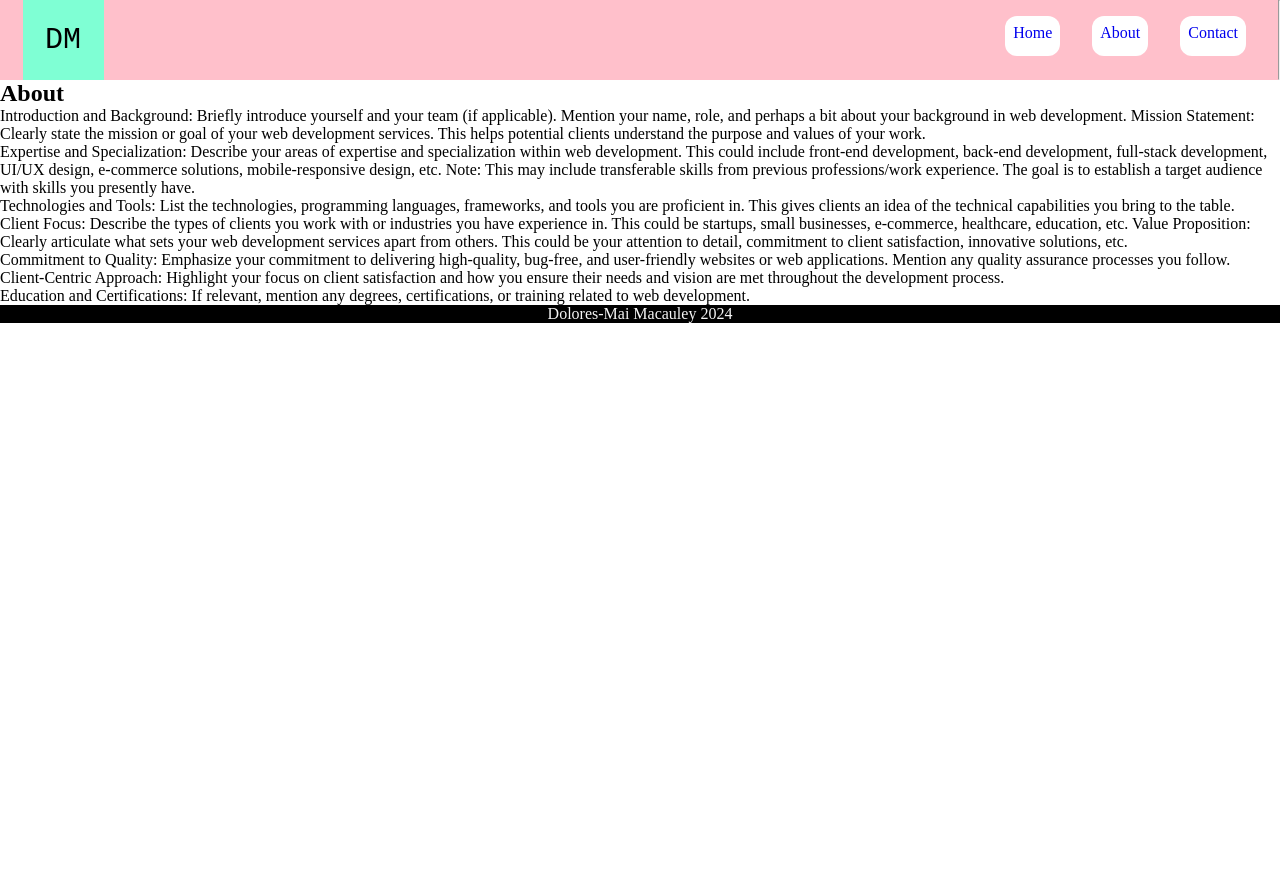
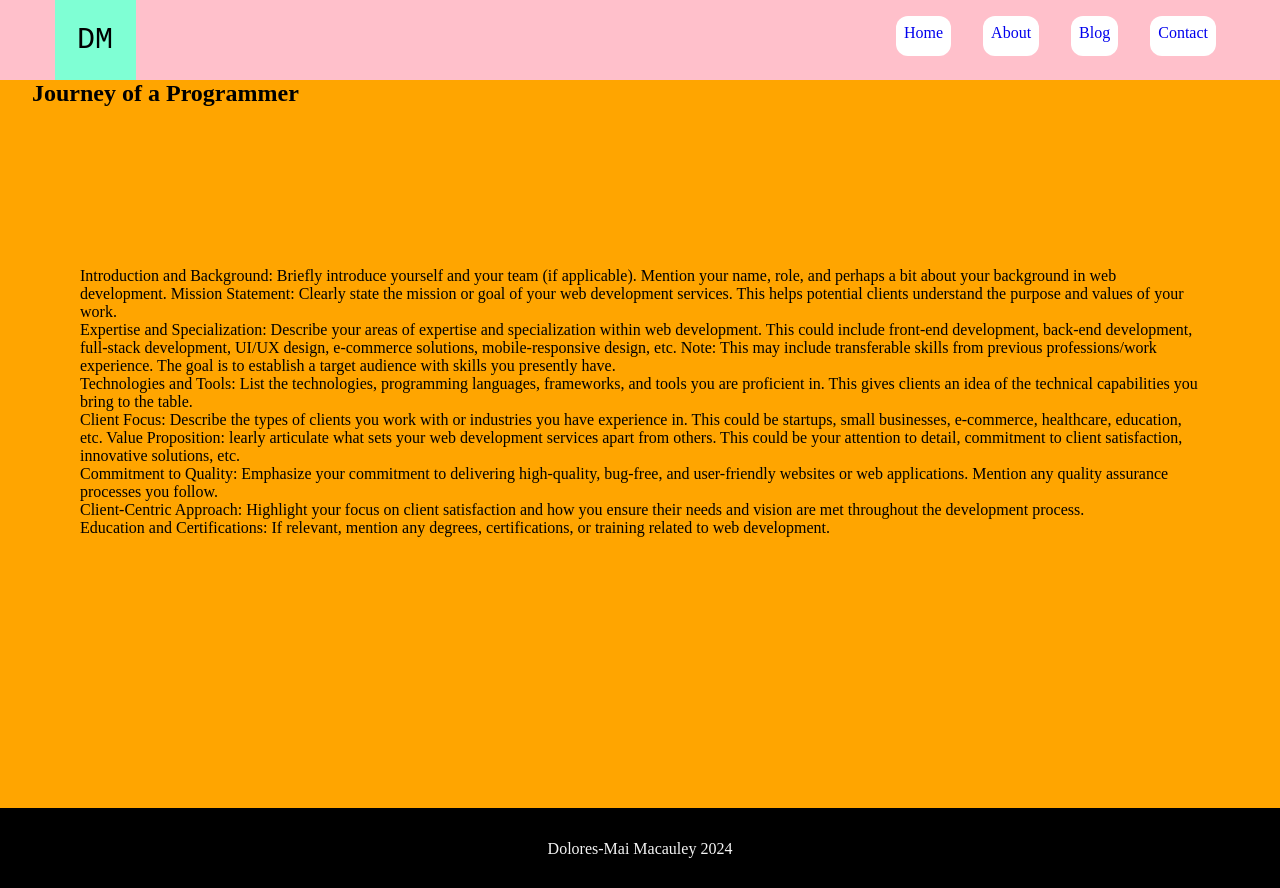
Before and after one commit to DoloresM/dolores-portfolio, a React (Vite) app: page /about in a window 1280 px wide. Before the commit the page ends 800 px from the top, so only its background shows below. Built offline with nearby package versions, Linux system fonts and the light colour scheme.

Commit message:
skeleton of all pages included

```diff
--- a/src/App.css
+++ b/src/App.css
@@ -2,7 +2,9 @@
   box-sizing: border-box;
   margin: 0;
 }
-
+.container{
+padding: 0 2em;
+}
 body {
   margin: 0;
   display: flex;
@@ -65,22 +67,26 @@ li{
 .link-style{
   text-decoration: none;
 
-
 }
 
 hr{
   margin:0;
 }
 
+.full-screen{
+  height: 91vh;
+  width: 100vw;
+  background-color: orange;
+
+}
+
+.content{
+  padding: 10em 3em;
+  display: flex;
+}
 
 
 
-header{
-  height: 91vh;
-  width: 100vw;
-
-  display: flex;
-}
 
 .sub-header{
 flex-direction: column;
@@ -113,11 +119,11 @@ width: 50vw;
 
 .sub-header:first-child{
 color: gray;
-padding: 10em 3em;
+
 }
 
 .sub-header:last-child{
-  padding: 10em 3em;
+
 }
 
 .sub-header img{
@@ -140,4 +146,6 @@ footer{
   background-color: black;
   color: whitesmoke;
   text-align: center;
+  height: 10vh;
+  padding: 2em;
 }
--- a/src/App.jsx
+++ b/src/App.jsx
@@ -3,6 +3,7 @@ import { BrowserRouter as Router, Routes, Route, Link } from "react-router-dom";
 import Home from "./components/Home.jsx";
 import About from "./components/About.jsx";
 import Contact from "./components/Contact.jsx";
+import Blog from "./components/Blog.jsx";
 
 import './App.css'
 
@@ -15,6 +16,7 @@ function App() {
         <Routes>
           <Route path="/" element = {<Home/>} />
           <Route path="/about" element = {<About/>} />
+          <Route path="/blog" element = {<Blog/>} />
           <Route path="/contact" element = {<Contact email="dolores.macauley@gmail.com" phone="(555) 123-4567"/>} />
         </Routes>
       </Router>
--- a/src/components/About.jsx
+++ b/src/components/About.jsx
@@ -1,9 +1,12 @@
 import Navbar from "./Navbar.jsx";
 import Footer from "./Footer.jsx";
+
+
 const Summary = () => {
     return (
-        <>
-
+        <div className="container full-screen">
+          <h2>Journey of a Programmer</h2>
+          <div className="content">
             <p>
                 Introduction and Background:
 
@@ -27,7 +30,7 @@ Client Focus:
                 Describe the types of clients you work with or industries you have experience in. This could be startups, small businesses, e-commerce, healthcare, education, etc.
                 Value Proposition:
 
-Clearly articulate what sets your web development services apart from others. This could be your attention to detail, commitment to client satisfaction, innovative solutions, etc.
+                learly articulate what sets your web development services apart from others. This could be your attention to detail, commitment to client satisfaction, innovative solutions, etc.
 
                 <br/>
                 Commitment to Quality:
@@ -43,11 +46,9 @@ Highlight your focus on client satisfaction and how you ensure their needs and v
                 Education and Certifications:
 
                 If relevant, mention any degrees, certifications, or training related to web development.
-
             </p>
-<Footer/>
-
-    </>
+        </div>
+    </div>
     )
 }
 
@@ -57,8 +58,8 @@ export default function About(){
     return(
         <div>
             <Navbar/>
-            <h2>About</h2>
             <Summary/>
+            <Footer/>
         </div>
     );
 }
--- /dev/null
+++ b/src/components/Blog.jsx
@@ -0,0 +1,14 @@
+import Navbar from "./Navbar";
+const Blog = ()=>{
+    return(
+        <div>
+            <Navbar/>
+            <div className="full-screen">
+
+            </div>
+        </div>
+
+    )
+}
+
+export default Blog;
--- a/src/components/Body.jsx
+++ b/src/components/Body.jsx
@@ -5,13 +5,9 @@ import {faJs, faHtml5,faCss3Alt,faNode,faReact,faJava} from "@fortawesome/free-b
 
 const Body = ()=>{
     return(
-        <>
+        <div className="container">
         <div className="technology">
-
-        </div>
-        <div className="projects">
-
-
+        <h3>Tech Stack</h3>
         <FontAwesomeIcon icon={faJs} size="lg" />
         <FontAwesomeIcon icon={faHtml5} size="lg"/>
         <FontAwesomeIcon icon={faCss3Alt} size="lg" />
@@ -19,12 +15,19 @@ const Body = ()=>{
         <FontAwesomeIcon icon={faReact} size="lg" />
         <FontAwesomeIcon icon={faJava} />
 
+        </div>
+        <div className="projects">
+        <h3>Projects</h3>
+
+
+
+
 
 
 
 
         </div>
-        </>
+        </div>
     )
 }
 
--- a/src/components/Contact.jsx
+++ b/src/components/Contact.jsx
@@ -8,15 +8,19 @@ import { FontAwesomeIcon } from '@fortawesome/react-fontawesome';
 const Contact = (props) => {
 const {phone, email} = props;
     return (
-        <div>
+        <div >
             <Navbar/>
-            <h2>Contact Us</h2>
+            <div className="container full-screen">
+                <h2>Contact Me</h2>
+                <div className="content">
                     <p>Get in touch with us for any queries or feedback.</p>
                     <p>Here is my business phone number: {phone}</p>
                     <p>Here is my email: {email}</p>
                     <FontAwesomeIcon icon={faLinkedin} size="lg" />
                     <FontAwesomeIcon icon={faEnvelope} />
                     <FontAwesomeIcon icon={faSquareTwitter} />
+                </div>
+            </div>
             <Footer/>
         </div>
     );
--- a/src/components/Header.jsx
+++ b/src/components/Header.jsx
@@ -1,7 +1,8 @@
 const Header =()=>{
     return(
-        <header>
-        <div className="sub-header">
+        <header className="container full-screen">
+        <div className="content">
+        <div className="sub-header ">
             <h1>Lorem ipsum dolor </h1>
             <h2>consectetur adipiscing elit</h2>
             <div>
@@ -14,6 +15,9 @@ const Header =()=>{
         <div className="sub-header">
             <img src="https://images.unsplash.com/photo-1569396116180-210c182bedb8?q=80&w=2938&auto=format&fit=crop&ixlib=rb-4.0.3&ixid=M3wxMjA3fDB8MHxwaG90by1wYWdlfHx8fGVufDB8fHx8fA%3D%3D" alt="series of zeros and ones outlined as a heart" />
         </div>
+
+        </div>
+
     </header>
     )
 }
--- a/src/components/Home.jsx
+++ b/src/components/Home.jsx
@@ -1,15 +1,15 @@
 import Navbar from "./Navbar.jsx";
-import Footer from "./Footer.jsx";
 import Header from "./Header.jsx";
 import Body from "./Body.jsx";
+import Footer from "./Footer.jsx";
 export default function Home(){
     return(
-        <>
+        <div >
         <Navbar/>
         <Header/>
         <Body/>
         <Footer/>
 
-        </>
+        </div>
     );
 }
--- a/src/components/Navbar.jsx
+++ b/src/components/Navbar.jsx
@@ -2,7 +2,7 @@ import {Link} from "react-router-dom";
 
 export default function Navbar (){
     return(
-        <nav className="navbar">
+        <nav className="navbar container">
             <div className="logo">
                 <span>DM</span>
             </div>
@@ -14,10 +14,14 @@ export default function Navbar (){
                     <Link className="link-style" to="/about">About</Link>
                 </li>
                 <li>
+                    <Link className="link-style" to="/blog">Blog</Link>
+                </li>
+                <li>
                     <Link className="link-style" to="/contact">Contact</Link>
                 </li>
+
             </ul>
-            <hr/>
+
         </nav>
     )
 }
```
Lines whose indentation alone changed are shown as unchanged.
